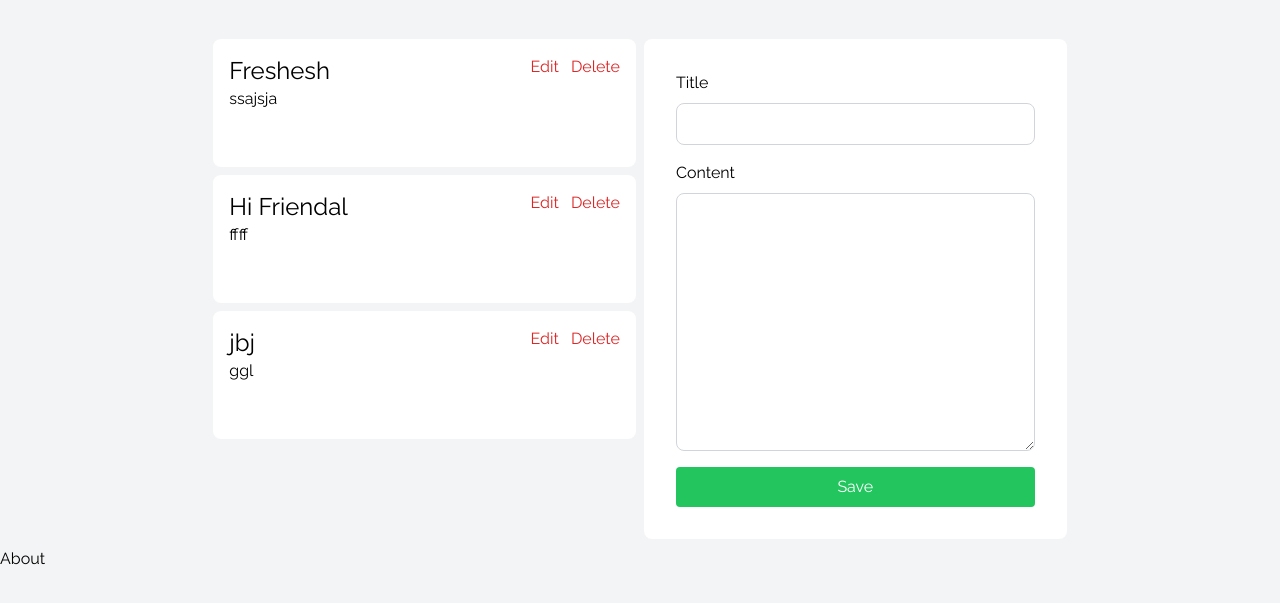
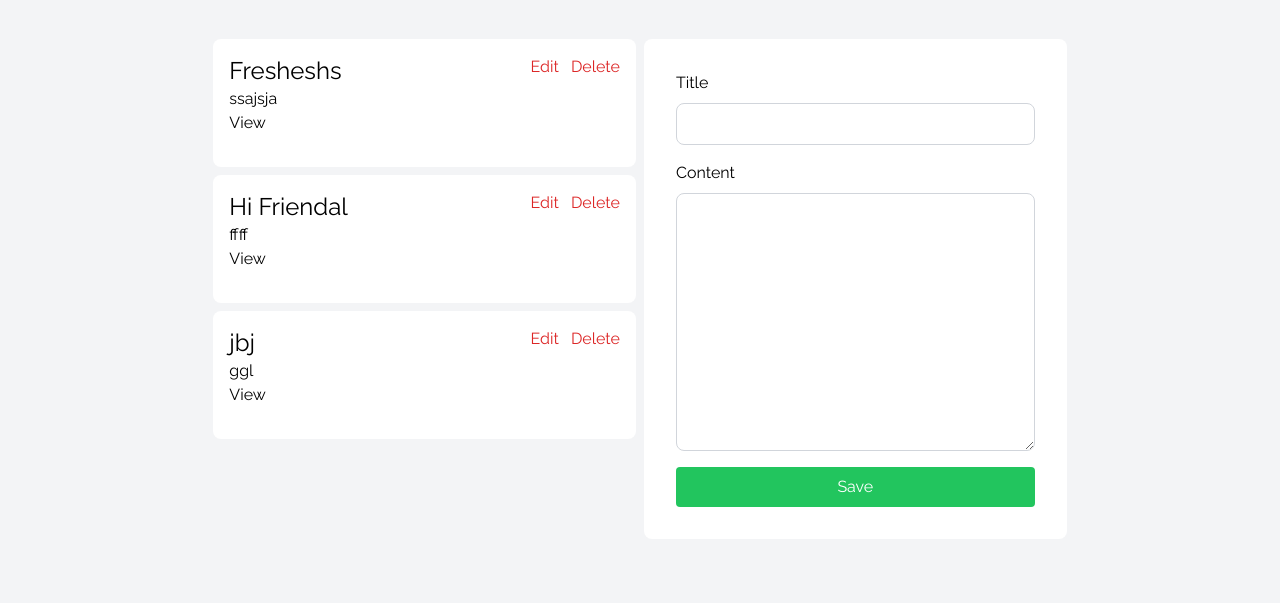
Before and after one commit to mrWealthid/Angular-Crud, an Angular app: page / in a window 1280 px wide. Shown: the part 113-716 px from the top of the page. Built offline with nearby package versions, Linux system fonts and the light colour scheme; data requests are answered from the project's data file.

Commit message:
Tested a new endpoint

```diff
--- a/db.json
+++ b/db.json
@@ -1,7 +1,7 @@
 {
   "posts": [
     {
-      "title": "Freshesh",
+      "title": "Fresheshs",
       "content": "ssajsja\n\n",
       "id": 5
     },
@@ -16,7 +16,18 @@
       "id": 7
     }
   ],
-  "comments": [],
+  "comments": [
+    {
+      "name": "Fresh",
+      "comment": "dgdgdgdgbsbsajajajjajaj",
+      "id": 1
+    },
+    {
+      "id": 48,
+      "name": "Fresh",
+      "comment": "dgdgdgdgbsbsajajajjajaj"
+    }
+  ],
   "profile": {
     "name": "typicode"
   }
--- a/package.json
+++ b/package.json
@@ -3,8 +3,7 @@
   "version": "0.0.0",
   "scripts": {
     "ng": "ng",
-    "start": "ng serve",
-    "server": "json-server --watch db.json",
+    "start": "json-server --watch db.json | ng serve ",
     "build": "ng build",
     "watch": "ng build --watch --configuration development",
     "test": "ng test"
--- a/src/app/blog/blog.component.html
+++ b/src/app/blog/blog.component.html
@@ -1,4 +1,4 @@
-<div *ngFor="let blog of blogs" [routerLink]="['', blog.id]" class="bg-white w-full p-4 h-32 rounded-lg mb-2 ">
+<div *ngFor="let blog of blogs" class="bg-white w-full p-4 h-32 rounded-lg mb-2 ">
     <section class="flex justify-between">
         <p class="text-2xl"> {{blog.title}} </p>
         <section class="flex gap-3">
@@ -8,4 +8,5 @@
     </section>
     <p>{{blog.content}}</p>
     <p>{{blog.timeStamp}}</p>
+    <a [routerLink]="['', blog.id]">View</a>
 </div>
--- a/src/app/blogs/blogs.component.html
+++ b/src/app/blogs/blogs.component.html
@@ -22,4 +22,4 @@
         </form>
     </section>
 </section>
-<button [routerLink]="['error']">About</button>
+<!--<button (click)="addComment()">Add Comment</button>-->
--- a/src/app/blogs/blogs.component.ts
+++ b/src/app/blogs/blogs.component.ts
@@ -51,14 +51,23 @@ export class BlogsComponent implements OnInit {
             let findIndex = this.blogs.findIndex((blog) => blog.id === this.modified.id);
             this.blogService.updatePost(this.modified.id, val).subscribe(data => {
                 this.blogs[findIndex] = data;
-                this.form.reset()
+                this.form.reset();
                 this.edit = false;
             });
         } else {
             this.blogService.addPost(val).subscribe(data => {
                 this.blogs.push(data);
-                this.form.reset()
+                this.form.reset();
             });
         }
     }
+
+    addComment() {
+        console.log('tesr');
+        this.blogService.addComment({
+            id: 48,
+            name: "Fresh",
+            comment: "dgdgdgdgbsbsajajajjajaj"
+        }).subscribe(data => console.log(data));
+    }
 }
--- a/src/app/core/add-header.ts
+++ b/src/app/core/add-header.ts
@@ -11,6 +11,8 @@ export class AddHeader implements HttpInterceptor {
 
     intercept(request: HttpRequest<unknown>, next: HttpHandler): Observable<HttpEvent<unknown>> {
         console.log(`AddHeaderInterceptor- ${request.url}`);
+        console.log(request);
+        console.log('Progress Report' + " " + request.reportProgress);
         let jsonRequest: HttpRequest<any> = request.clone({
             setHeaders: {'Content-Type': request.context.get(CONTENT_TYPE)}
         });
--- a/src/app/core/blog.service.ts
+++ b/src/app/core/blog.service.ts
@@ -36,4 +36,8 @@ export class BlogService {
     getBlogById(id: number): Observable<IBlog> {
         return this.http.get<IBlog>(`http://localhost:3000/posts/${id}`, {context: new HttpContext().set(CACHEABLE_REQUEST, false)});
     }
+
+    addComment(newComment: any): Observable<any> {
+        return this.http.post<any>(' http://localhost:3000/comments', newComment);
+    }
 }
```
